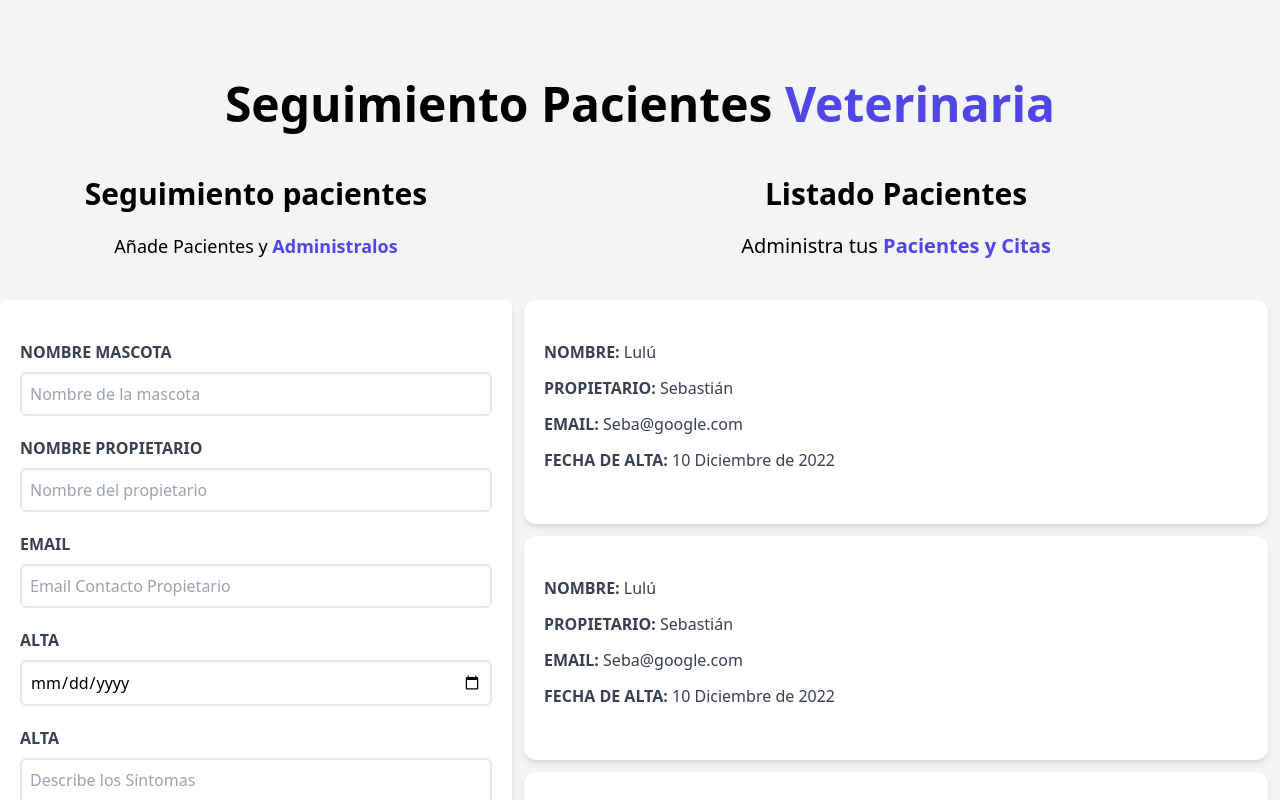
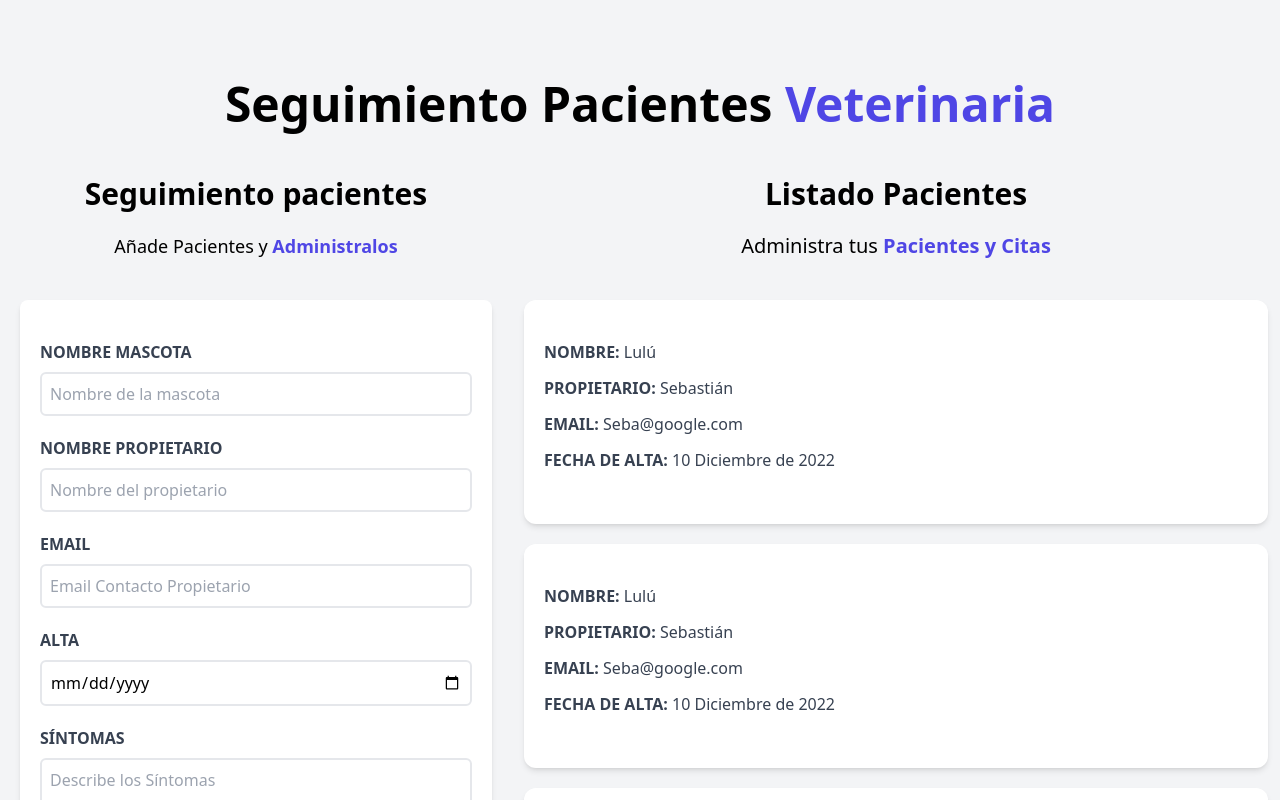
Before and after one commit to SebastianRiquelmeM/react_projects, a React (Vite) app in the folder citas-react/: page / in a window 1280 px wide. Shown: the top 800 px of the page. Built offline with nearby package versions, Linux system fonts and the light colour scheme.

Commit message:
Validación de form

```diff
--- a/citas-react/src/components/Formulario.jsx
+++ b/citas-react/src/components/Formulario.jsx
@@ -3,9 +3,24 @@ import { useState, useEffect } from "react";
 
 export const Formulario = () => {
 	const [nombre, setNombre] = useState("");
+	const [propietario, setPropietario] = useState("");
+	const [email, setEmail] = useState("");
+	const [fecha, setFecha] = useState("");
+	const [sintomas, setSintomas] = useState("");
+
+	const [error, setError] = useState(false);
 
 	const handleSubmit = (e) => {
 		e.preventDefault();
+
+		// Valdiación del formulario
+		if ([nombre, propietario, email, fecha, sintomas].includes("")) {
+			console.log("Todos los campos son obligatorios");
+			setError(true);
+			return;
+		}
+		setError(false);
+
 		console.log("Formulario enviado");
 	};
 
@@ -20,8 +35,13 @@ export const Formulario = () => {
 			</p>
 			<form
 				onSubmit={handleSubmit}
-				className="bg-white shadow-md rounded-lg py-10 px-5 mb-10"
+				className="bg-white shadow-md rounded-lg py-10 px-5 mb-10 mx-5"
 			>
+				{error ? (
+					<div className="bg-red-800 text-white text-center p-3 uppercase font-bold mb-3">
+						<p>Todos los campos son obligatorios</p>
+					</div>
+				) : null}
 				<div className="mb-5">
 					<label
 						htmlFor="mascota"
@@ -50,6 +70,8 @@ export const Formulario = () => {
 						type="text"
 						placeholder="Nombre del propietario"
 						className="border-2 w-full p-2 mt-2 placeholder-gray-400 rounded-md"
+						value={propietario}
+						onChange={(e) => setPropietario(e.target.value)}
 					></input>
 				</div>
 				<div className="mb-5">
@@ -64,6 +86,8 @@ export const Formulario = () => {
 						type="email "
 						placeholder="Email Contacto Propietario"
 						className="border-2 w-full p-2 mt-2 placeholder-gray-400 rounded-md"
+						value={email}
+						onChange={(e) => setEmail(e.target.value)}
 					></input>
 				</div>
 				<div className="mb-5">
@@ -77,6 +101,8 @@ export const Formulario = () => {
 						id="date"
 						type="date"
 						className="border-2 w-full p-2 mt-2 placeholder-gray-400 rounded-md"
+						value={fecha}
+						onChange={(e) => setFecha(e.target.value)}
 					></input>
 				</div>
 				<div className="mb-5">
@@ -84,12 +110,14 @@ export const Formulario = () => {
 						htmlFor="date"
 						className="block text-gray-700 uppercase font-bold"
 					>
-						Alta
+						Síntomas
 					</label>
 					<textarea
 						id="Sintomas"
 						className="border-2 w-full p-2 mt-2 placeholder-gray-400 rounded-md"
 						placeholder="Describe los Síntomas"
+						value={sintomas}
+						onChange={(e) => setSintomas(e.target.value)}
 					></textarea>
 				</div>
 				<input
--- a/citas-react/src/components/Paciente.jsx
+++ b/citas-react/src/components/Paciente.jsx
@@ -2,7 +2,7 @@ import React from "react";
 
 export const Paciente = () => {
 	return (
-		<div className="m-3 bg-white shadow-md px-5 py-10 rounded-xl">
+		<div className="mx-3 my-5 bg-white shadow-md px-5 py-10 rounded-xl">
 			<p className="font-bold mb-3 text-gray-700 uppercase">
 				Nombre: {""}
 				<span className="font-normal normal-case">Lulú</span>
```
